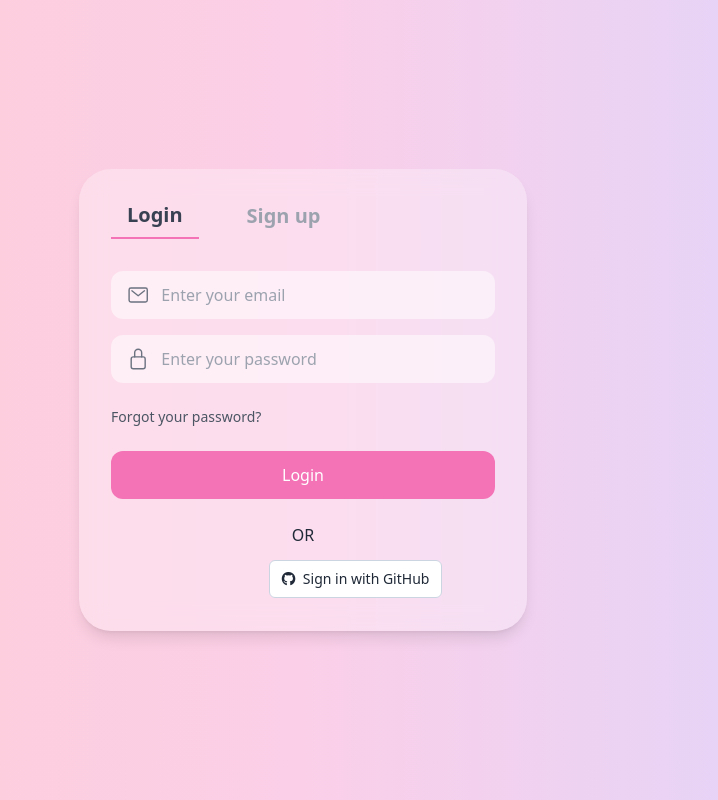
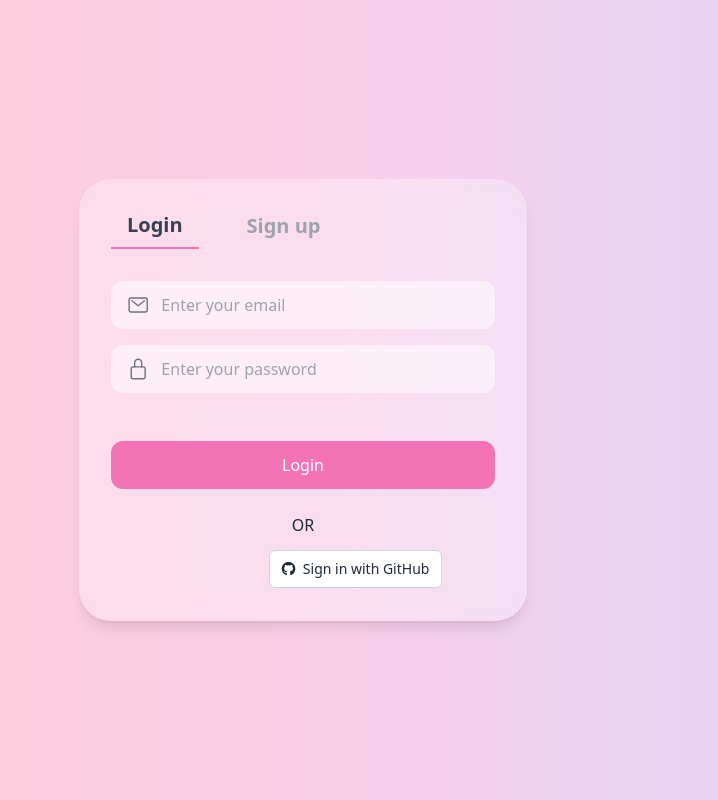
Before and after one commit to kelvintryanto/connectly, a React (Vite) app in the folder client/chating-app/: page /login in a window 1280 px wide. Shown: the whole page, without its empty margins (337-1055 px from the left). Built offline with nearby package versions, Linux system fonts and the light colour scheme.

Commit message:
Update LoginPage.jsx
forgot password button hidden

```diff
--- a/client/chating-app/components/LoginPage.jsx
+++ b/client/chating-app/components/LoginPage.jsx
@@ -81,9 +81,9 @@
           </div>
 
           <div className="flex justify-between items-center mb-6">
-            <a href="#" className="text-sm text-gray-600 hover:text-gray-800">
+{/*             <a href="#" className="text-sm text-gray-600 hover:text-gray-800">
               Forgot your password?
-            </a>
+            </a> */}
           </div>
 
           <button type="submit" className="w-full bg-pink-400 text-white py-3 rounded-xl hover:bg-pink-500">
```
